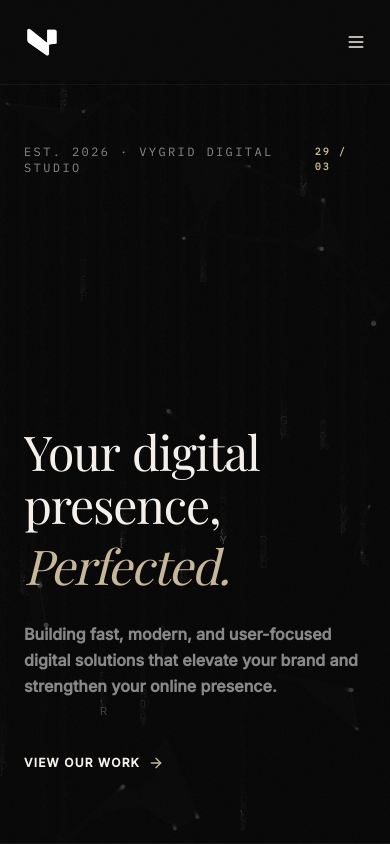
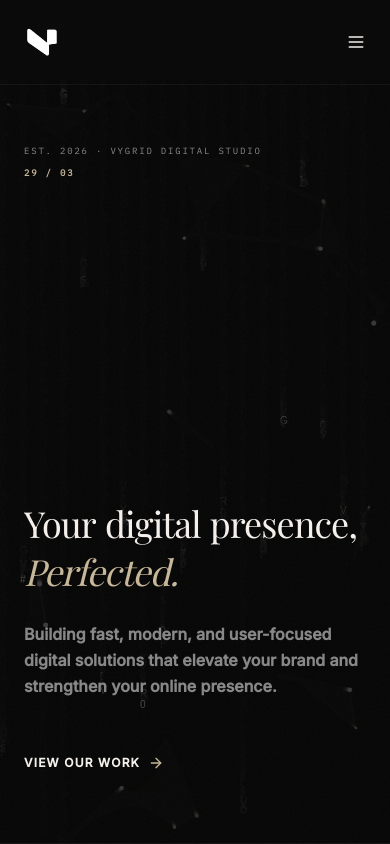
Before and after one commit to vygridofficial/vygrid-main, a Next.js app: page / in a window 390 px wide. Shown: the top 844 px of the page. Built offline with nearby package versions, Linux system fonts and the light colour scheme.

Commit message:
Added new changes

```diff
--- a/components/layout/Navbar.tsx
+++ b/components/layout/Navbar.tsx
@@ -171,7 +171,7 @@ export default function Navbar() {
                 <ArrowUpRight className="w-4 h-4 text-[#C8B89A]" />
               </Link>
               <div className="font-mono text-[9px] text-[#444444] uppercase tracking-widest">
-                EST. 2022 &middot; VYGRID STUDIO
+                EST. 2026 &middot; VYGRID STUDIO
               </div>
             </div>
           </motion.div>
--- a/components/sections/CTA.tsx
+++ b/components/sections/CTA.tsx
@@ -19,7 +19,7 @@ export default function CTA() {
         </div>
 
         {/* Massive displays across multiple lines */}
-        <div className="font-serif font-light text-5xl sm:text-7xl lg:text-9xl leading-none text-left tracking-tighter max-w-5xl space-y-2">
+        <div className="font-serif font-light text-4xl sm:text-7xl lg:text-9xl leading-none text-left tracking-tighter max-w-5xl space-y-2">
           <div>Ready to build</div>
           <div className="italic text-[#888888]">an experience</div>
           <div>that moves</div>
--- a/components/sections/Hero.tsx
+++ b/components/sections/Hero.tsx
@@ -17,11 +17,11 @@ export default function Hero() {
       </div>
 
       {/* Top Header Row within Hero (Index metadata counters) */}
-      <div className="w-full flex justify-between items-start z-10">
-        <div className="font-mono text-xs tracking-[0.2em] text-[#888888]">
+      <div className="w-full flex flex-col sm:flex-row justify-between items-start sm:items-center space-y-2 sm:space-y-0 z-10">
+        <div className="font-mono text-[9px] sm:text-xs tracking-[0.2em] text-[#888888]">
           EST. 2026 &middot; VYGRID DIGITAL STUDIO
         </div>
-        <div className="font-mono text-[10px] tracking-[0.2em] text-[#C8B89A] font-bold">
+        <div className="font-mono text-[9px] sm:text-[10px] tracking-[0.2em] text-[#C8B89A] font-bold">
           29 / 03
         </div>
       </div>
@@ -34,7 +34,7 @@ export default function Hero() {
           <TextReveal
             as="h1"
             text="Your digital presence,"
-            className="font-serif font-light text-5xl sm:text-7xl lg:text-8xl tracking-tight leading-none text-[#F5F0EB]"
+            className="font-serif font-light text-4xl sm:text-7xl lg:text-8xl tracking-tight leading-none text-[#F5F0EB]"
           />
           <div className="overflow-hidden">
             <motion.h1
@@ -42,7 +42,7 @@ export default function Hero() {
               whileInView={{ y: 0 }}
               viewport={{ once: true }}
               transition={{ duration: 0.9, ease: [0.76, 0, 0.24, 1], delay: 0.25 }}
-              className="font-serif font-light italic text-5xl sm:text-7xl lg:text-8xl tracking-tight leading-none text-[#C8B89A] block"
+              className="font-serif font-light italic text-4xl sm:text-7xl lg:text-8xl tracking-tight leading-none text-[#C8B89A] block"
             >
               Perfected.
             </motion.h1>
--- a/components/sections/PortfolioGrid.tsx
+++ b/components/sections/PortfolioGrid.tsx
@@ -51,7 +51,7 @@ export default function PortfolioGrid() {
         {/* Floating Navigation Controls */}
         <button
           onClick={scrollLeft}
-          className="absolute left-4 top-[35%] -translate-y-1/2 z-20 border border-white/10 bg-[#0A0A0A]/90 hover:bg-[#C8B89A] hover:text-[#0A0A0A] text-[#F5F0EB] p-4 transition-all duration-300 pointer-events-auto flex items-center justify-center cursor-pointer select-none"
+          className="hidden md:flex absolute left-4 top-[35%] -translate-y-1/2 z-20 border border-white/10 bg-[#0A0A0A]/90 hover:bg-[#C8B89A] hover:text-[#0A0A0A] text-[#F5F0EB] p-4 transition-all duration-300 pointer-events-auto items-center justify-center cursor-pointer select-none"
           aria-label="Scroll left"
         >
           <ChevronLeft className="w-5 h-5" />
@@ -59,7 +59,7 @@ export default function PortfolioGrid() {
 
         <button
           onClick={scrollRight}
-          className="absolute right-4 top-[35%] -translate-y-1/2 z-20 border border-white/10 bg-[#0A0A0A]/90 hover:bg-[#C8B89A] hover:text-[#0A0A0A] text-[#F5F0EB] p-4 transition-all duration-300 pointer-events-auto flex items-center justify-center cursor-pointer select-none"
+          className="hidden md:flex absolute right-4 top-[35%] -translate-y-1/2 z-20 border border-white/10 bg-[#0A0A0A]/90 hover:bg-[#C8B89A] hover:text-[#0A0A0A] text-[#F5F0EB] p-4 transition-all duration-300 pointer-events-auto items-center justify-center cursor-pointer select-none"
           aria-label="Scroll right"
         >
           <ChevronRight className="w-5 h-5" />
```
